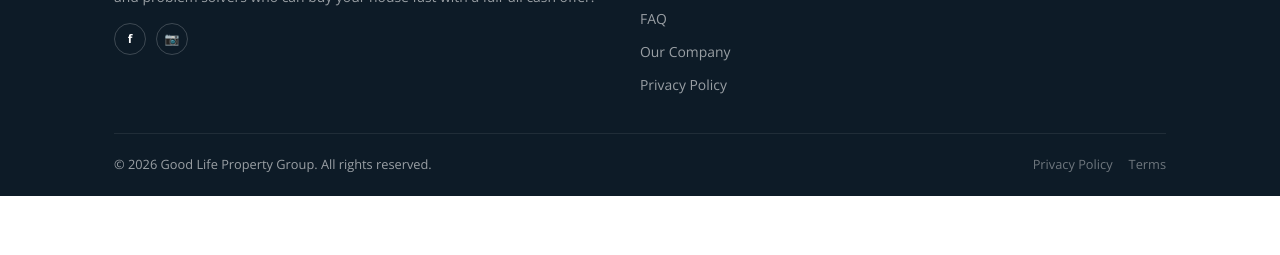
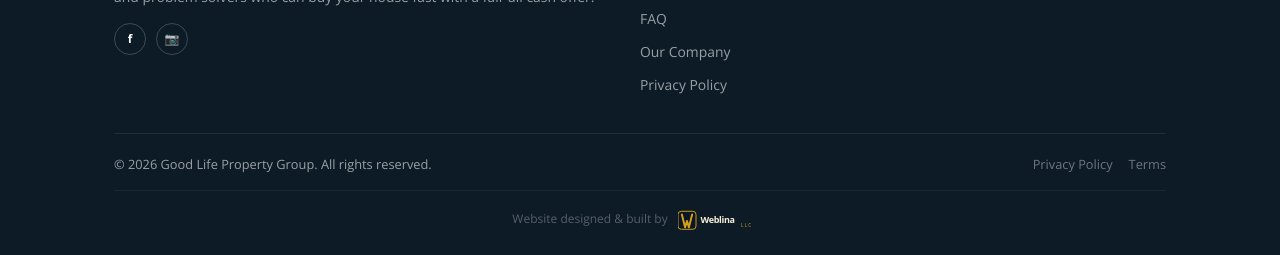
Before and after one commit to ozmeric/goodlifepropertygroup, a plain HTML site: page index.html in a window 1280 px wide. Shown: the part 8346-8601 px from the top of the page. Before the commit the page ends 8542 px from the top, so only its background shows below. Drawn offline with nearby package versions, Linux system fonts and the light colour scheme.

Commit message:
Update index.html

```diff
--- a/index.html
+++ b/index.html
@@ -764,6 +764,16 @@
         <a href="#">Terms</a>
       </div>
     </div>
+    <!-- Weblina credit bar -->
+    <div style="border-top:1px solid rgba(255,255,255,0.06);margin-top:16px;padding-top:14px;display:flex;align-items:center;justify-content:center;gap:10px;">
+      <span style="font-size:0.75rem;color:rgba(255,255,255,0.3);">Website designed &amp; built by</span>
+      <svg viewBox="320 30 140 36" width="90" height="28" xmlns="http://www.w3.org/2000/svg" aria-label="Weblina LLC">
+        <rect x="320" y="36" width="28" height="28" rx="5" fill="#0a1628" stroke="#d4a017" stroke-width="1.5"/>
+        <path d="M326,41 L331,61 L334,51 L337,61 L342,41" fill="none" stroke="#d4a017" stroke-width="3" stroke-linecap="round" stroke-linejoin="round"/>
+        <text x="355" y="55" font-family="system-ui,sans-serif" font-size="14" font-weight="700" fill="#f8f0d8" letter-spacing="-0.5">Weblina</text>
+        <text x="418" y="60" font-family="system-ui,sans-serif" font-size="7" font-weight="500" letter-spacing="2" fill="#d4a017">LLC</text>
+      </svg>
+    </div>
   </div>
 </footer>
 
```
